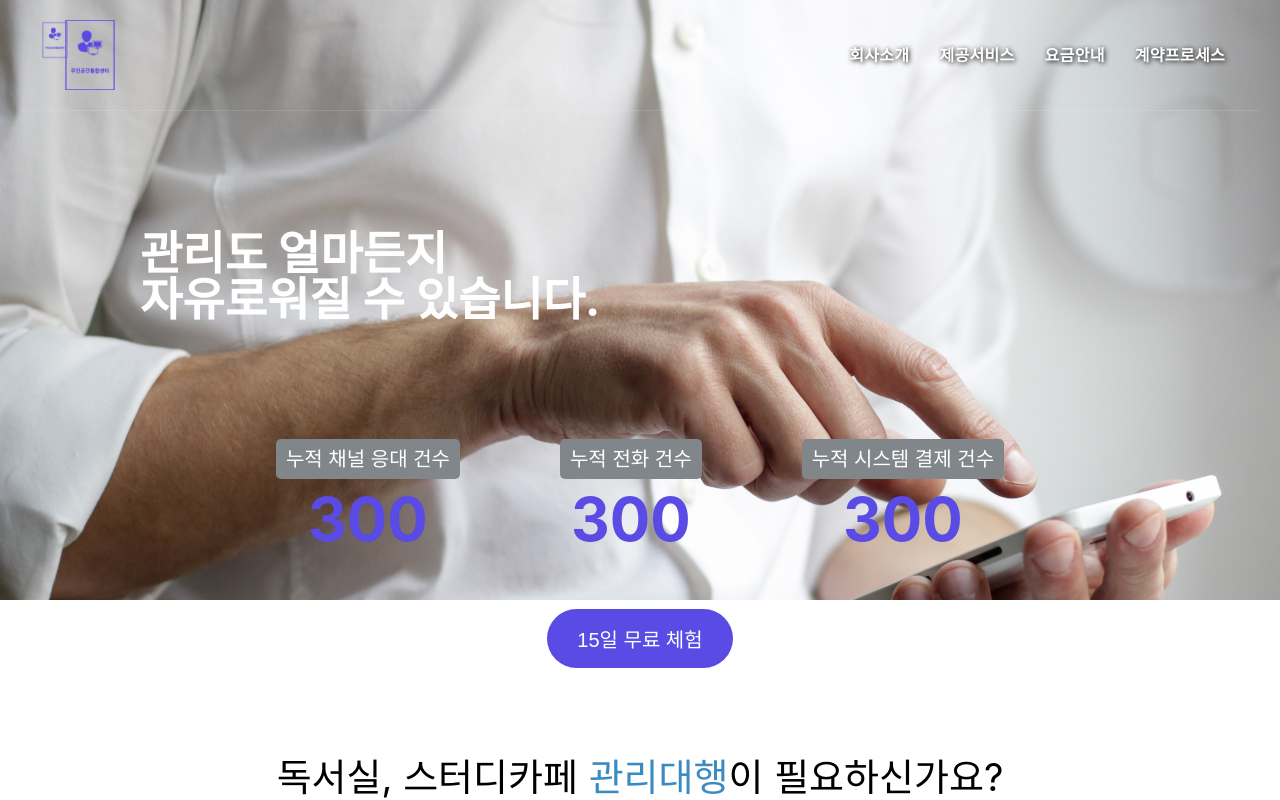
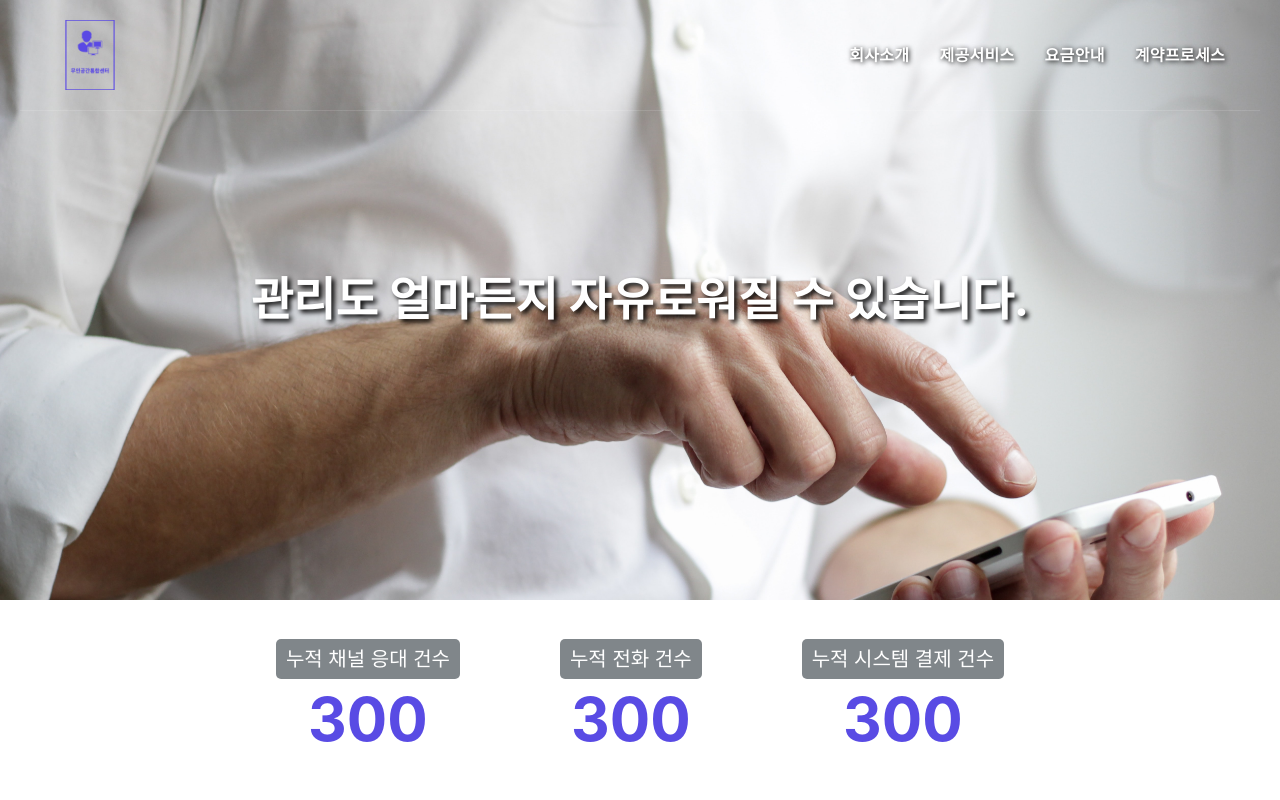
Before and after one commit to yoojat/USIC, a Next.js app: page / in a window 1280 px wide. Shown: the top 800 px of the page. Built offline with nearby package versions, Linux system fonts and the light colour scheme.

Commit message:
레이아웃 변경

```diff
--- a/components/ContentLayout.tsx
+++ b/components/ContentLayout.tsx
@@ -1,9 +1,9 @@
 import styled from 'styled-components';
 import HeadSection from '../components/HeadSection';
 
-const ContentWrapper = styled.div`
+const ContentWrapper = styled.div<{ isMain?: boolean }>`
   /* position: absolute; */
-  padding-top: 400px;
+  padding-top: ${(props) => (props.isMain ? '200px' : '400px')};
   width: 100%;
   display: flex;
   justify-content: center;
@@ -40,7 +40,7 @@ const ContentLayout = ({
         headTitle={headTitle}
         subMenus={subMenus}
       />
-      <ContentWrapper>{children}</ContentWrapper>
+      <ContentWrapper isMain={isMain}>{children}</ContentWrapper>
     </div>
   );
 };
--- a/components/HeadSection.tsx
+++ b/components/HeadSection.tsx
@@ -71,6 +71,15 @@ const HeadTitle = styled.h3`
   animation-name: TitleAppear;
 `;
 
+const BigHeadTitle = styled.h1`
+  font-size: 46px;
+  font-weight: 700;
+  color: white;
+  padding: 50px;
+  line-height: 1.2;
+  text-shadow: 3px 3px 5px black;
+`;
+
 const SubMenuContainer = styled.div`
   position: absolute;
   width: 100%;
@@ -118,7 +127,12 @@ export default function HeadSection({
       </Head>
       <BannerContainer>
         <BannerImageContainer bannerImgUrl={bannerImgUrl} isMain={isMain}>
-          {headTitle && <HeadTitle>{headTitle}</HeadTitle>}
+          {headTitle &&
+            (isMain ? (
+              <BigHeadTitle>{headTitle}</BigHeadTitle>
+            ) : (
+              <HeadTitle>{headTitle}</HeadTitle>
+            ))}
         </BannerImageContainer>
         {subMenus && (
           <SubMenuContainer>
--- a/components/NavBar.tsx
+++ b/components/NavBar.tsx
@@ -181,7 +181,7 @@ export default function NavBar() {
             <Link href={'/about'}>
               <SideMenuItem>회사소개</SideMenuItem>
             </Link>
-            <Link href={'/services/kiosk'}>
+            <Link href={'/services/program'}>
               <SideMenuItem>제공서비스</SideMenuItem>
             </Link>
             <SideMenuItem>요금안내</SideMenuItem>
--- a/pages/index.tsx
+++ b/pages/index.tsx
@@ -1,6 +1,7 @@
 import type { NextPage } from 'next';
 import Image from 'next/image';
 import styled from 'styled-components';
+import ContentLayout from '../components/ContentLayout';
 import HeadSection from '../components/HeadSection';
 import {
   PaperIcon,
@@ -12,7 +13,7 @@ import {
 import { media } from '../styles/theme';
 
 const ContentWrapper = styled.div`
-  position: absolute;
+  /* position: absolute; */
   margin-top: 150px;
   width: 100%;
   display: flex;
@@ -209,7 +210,12 @@ const ContractItemTitle = styled.div`
 const Home: NextPage = () => {
   return (
     <>
-      <HeadSection title='홈' isMain={true} />
+      {/* <HeadSection title='홈' isMain={true} /> */}
+      <ContentLayout
+        title='홈'
+        isMain={true}
+        headTitle={`관리도 얼마든지 자유로워질 수 있습니다.`}
+      >
         <ContentWrapper>
           <ContentContainer>
             <TitleContainer>
@@ -241,7 +247,8 @@ const Home: NextPage = () => {
           <ContentContainer>
             <ContentTitle>
               독서실, 스터디카페
-            <span style={{ color: '#3A8BC2' }}> 관리대행</span>이 필요하신가요?
+              <span style={{ color: '#3A8BC2' }}> 관리대행</span>이
+              필요하신가요?
             </ContentTitle>
             <IntroducingContentContainer>
               <IntroducingContentItem>
@@ -318,7 +325,9 @@ const Home: NextPage = () => {
                       <PhoneIcon />
                     </ContractItemIcon>
                   </ContractItemCircle>
-                <ContractItemTitle>전화 상담 & 고객정보확인</ContractItemTitle>
+                  <ContractItemTitle>
+                    전화 상담 & 고객정보확인
+                  </ContractItemTitle>
                 </ContractItem>
                 <ContractItem>
                   <ContractItemCircle>
@@ -362,6 +371,7 @@ const Home: NextPage = () => {
             </ContentContainer>
           </ContentContainer>
         </ContentWrapper>
+      </ContentLayout>
     </>
   );
 };
--- a/pages/services/ContentItem.tsx
+++ b/pages/services/ContentItem.tsx
@@ -3,7 +3,6 @@ import styled from 'styled-components';
 
 const ContentItemWrapper = styled.div`
   text-align: center;
-  background-color: ${(props) => props.them};
 `;
 const ContentItemTitle = styled.div`
   background-color: ${(props) => props.theme.color.blue};
```
Lines whose indentation alone changed are shown as unchanged.
